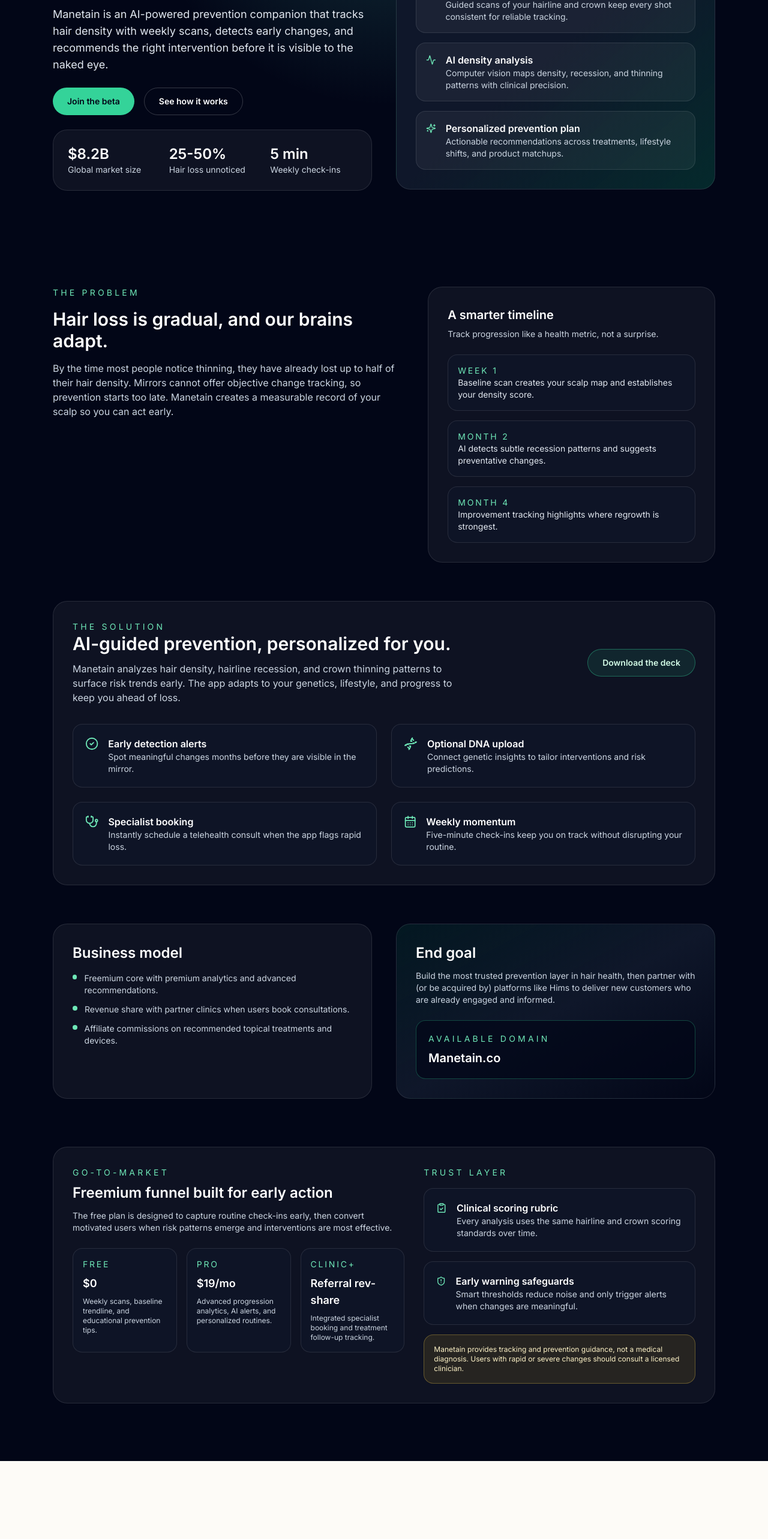
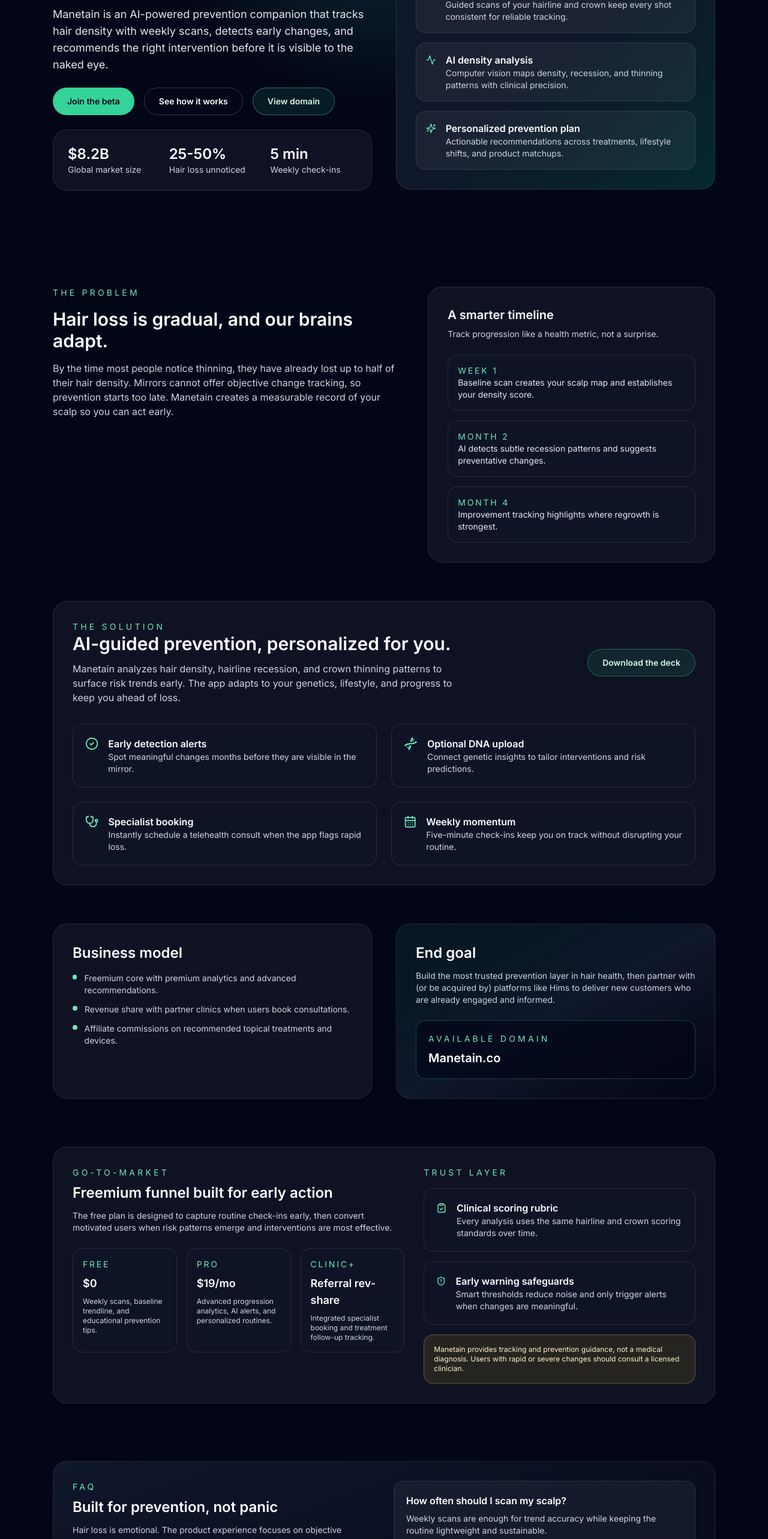
Before and after one commit to march-dave/react-next-anycase, a Next.js app: page /hairloss in a window 1280 px wide. Shown: the part 234-2800 px from the top of the page at 60% size. Before the commit the page ends 2670 px from the top, so only its background shows below. Built offline with nearby package versions, Linux system fonts and the light colour scheme.

Commit message:
Enhance hairloss landing page with FAQ and domain CTA

```diff
--- a/pages/hairloss.js
+++ b/pages/hairloss.js
@@ -118,6 +118,24 @@ const trustPillars = [
   },
 ]
 
+const faqs = [
+  {
+    question: 'How often should I scan my scalp?',
+    answer:
+      'Weekly scans are enough for trend accuracy while keeping the routine lightweight and sustainable.',
+  },
+  {
+    question: 'Do I need to share DNA data?',
+    answer:
+      'No. DNA upload is optional. The core tracking and recommendations work with photos and questionnaire data alone.',
+  },
+  {
+    question: 'Is this a medical diagnosis tool?',
+    answer:
+      'No. Manetain is a prevention and tracking product that helps users decide when to consult a licensed specialist.',
+  },
+]
+
 export default function HairLoss() {
   return (
     <div className="bg-slate-950 text-white">
@@ -152,6 +170,14 @@ export default function HairLoss() {
                 <button className="rounded-full border border-white/20 px-6 py-3 text-sm font-semibold text-white">
                   See how it works
                 </button>
+                <a
+                  href="https://www.godaddy.com/en/domainsearch/find?domainToCheck=Manetain.co"
+                  target="_blank"
+                  rel="noreferrer"
+                  className="rounded-full border border-emerald-300/40 bg-emerald-400/10 px-6 py-3 text-sm font-semibold text-emerald-100"
+                >
+                  View domain
+                </a>
               </div>
               <div className="grid gap-6 rounded-3xl border border-white/10 bg-white/5 p-6 sm:grid-cols-3">
                 {stats.map((stat) => (
@@ -306,6 +332,30 @@ export default function HairLoss() {
             </div>
           </div>
         </section>
+
+        <section className="mx-auto max-w-6xl px-6 pb-24">
+          <div className="grid gap-8 rounded-3xl border border-white/10 bg-gradient-to-br from-slate-900 to-slate-950 p-8 lg:grid-cols-[1fr_1fr]">
+            <div>
+              <p className="text-sm uppercase tracking-[0.3em] text-emerald-300">FAQ</p>
+              <h3 className="mt-2 text-2xl font-semibold">Built for prevention, not panic</h3>
+              <p className="mt-3 text-sm text-slate-300">
+                Hair loss is emotional. The product experience focuses on objective measurements,
+                clear next steps, and supportive guidance.
+              </p>
+              <button className="mt-6 rounded-full bg-emerald-400 px-6 py-3 text-sm font-semibold text-slate-950">
+                Book specialist consult
+              </button>
+            </div>
+            <div className="space-y-4">
+              {faqs.map((faq) => (
+                <div key={faq.question} className="rounded-2xl border border-white/10 bg-white/5 p-5">
+                  <h4 className="text-base font-semibold">{faq.question}</h4>
+                  <p className="mt-2 text-sm text-slate-300">{faq.answer}</p>
+                </div>
+              ))}
+            </div>
+          </div>
+        </section>
       </main>
     </div>
   )
```
